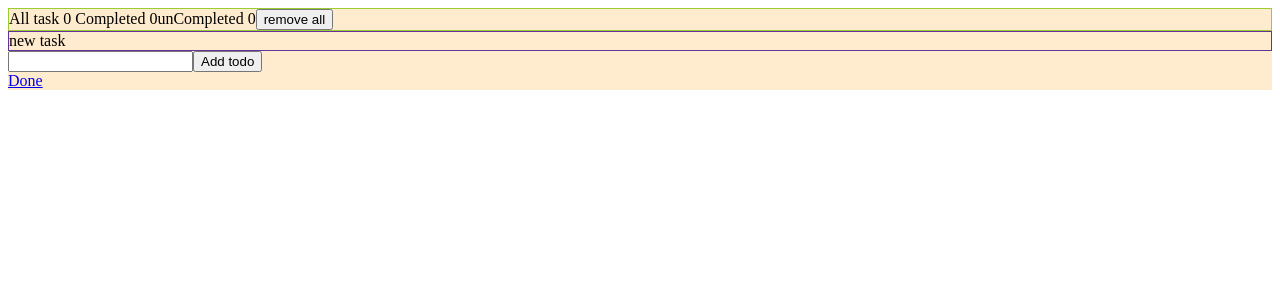
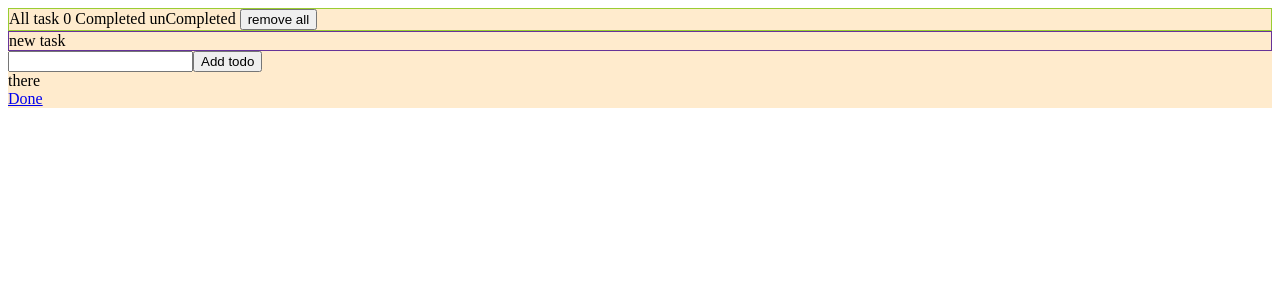
Before and after one commit to takrami/todo-app, a React (Create React App) app: page / in a window 1280 px wide. Shown: the top 300 px of the page. Built offline with nearby package versions, Linux system fonts and the light colour scheme.

Commit message:
add redux persist to set store in localstorage

```diff
--- a/package.json
+++ b/package.json
@@ -49,6 +49,7 @@
   },
   "devDependencies": {
     "@types/react-router-dom": "^5.1.7",
+    "@types/redux-persist": "^4.3.1",
     "@types/styled-components": "^5.1.9",
     "@types/uuid": "^8.3.0",
     "react-redux": "^7.2.3",
--- a/src/App.tsx
+++ b/src/App.tsx
@@ -1,25 +1,56 @@
 import React from "react";
 import { Provider } from "react-redux";
-import { combineReducers, configureStore } from "@reduxjs/toolkit";
+import {
+  configureStore,
+  getDefaultMiddleware,
+  combineReducers,
+} from "@reduxjs/toolkit";
 import { Switch, Route } from "react-router-dom";
+import {
+  persistStore,
+  persistReducer,
+  FLUSH,
+  REHYDRATE,
+  PAUSE,
+  PERSIST,
+  PURGE,
+  REGISTER,
+} from "redux-persist";
+import storage from "redux-persist/lib/storage";
+import { PersistGate } from "redux-persist/integration/react";
 
 import tasks from "./reducers/tasks";
 
 import Main from "./components/Main";
 import CompletedTask from "./pages/CompletedTask";
 
-const reducer = combineReducers({
-  tasks: tasks.reducer,
+// const store = configureStore({ reducer });
+const persistConfig = {
+  key: "root",
+  version: 1,
+  storage,
+};
+const persistedReducer = persistReducer(persistConfig, tasks.reducer);
+
+let store = configureStore({
+  reducer: persistedReducer,
+  middleware: getDefaultMiddleware({
+    serializableCheck: {
+      ignoredActions: [FLUSH, REHYDRATE, PAUSE, PERSIST, PURGE, REGISTER],
+    },
+  }),
 });
 
-const store = configureStore({ reducer });
+let persistor = persistStore(store);
 const App = () => {
   return (
     <Provider store={store}>
-      <Switch>
-        <Route path="/" component={Main} exact />
-        <Route path="/completed-tasks" component={CompletedTask} />
-      </Switch>
+      <PersistGate loading={null} persistor={persistor}>
+        <Switch>
+          <Route path="/" component={Main} exact />
+          <Route path="/completed-tasks" component={CompletedTask} />
+        </Switch>
+      </PersistGate>
     </Provider>
   );
 };
--- a/src/components/AddTask/index.tsx
+++ b/src/components/AddTask/index.tsx
@@ -13,6 +13,7 @@ const AddTask = () => {
 
   const onFormSubmit = (e: any) => {
     e.preventDefault();
+
     const newTask = {
       id: uuidv4(),
       description: value,
--- a/src/components/Header/index.tsx
+++ b/src/components/Header/index.tsx
@@ -6,18 +6,23 @@ import tasks from "../../reducers/tasks";
 import { HeaderContainer } from "./style";
 
 const Header = () => {
-  const items = useSelector((store: any) => store.tasks.items);
+  const items = useSelector((store: any) => store.items);
   const dispatch = useDispatch();
+
   const numberOfTasks = items.length;
 
   const getNumberOfCompletedTasks = (items: any) => {
-    const completedTasks = items.filter((task: any) => task.isCompleted);
-    return completedTasks.length;
+    if (items.length > 0) {
+      const completedTasks = items.filter((task: any) => task.isCompleted);
+      return completedTasks.length;
+    }
   };
 
   const getNumberOfUnCompletedTasks = (items: any) => {
-    const unCompletedTasks = items.filter((task: any) => !task.isCompleted);
-    return unCompletedTasks.length;
+    if (items.length > 0) {
+      const unCompletedTasks = items.filter((task: any) => !task.isCompleted);
+      return unCompletedTasks.length;
+    }
   };
 
   return (
--- a/src/components/TasksList/index.tsx
+++ b/src/components/TasksList/index.tsx
@@ -5,10 +5,11 @@ import moment from "moment";
 import tasks from "../../reducers/tasks";
 
 const TasksList = () => {
-  const items = useSelector((store: any) => store.tasks.items);
+  const items = useSelector((store: any) => store.items);
 
   const dispatch = useDispatch();
 
+  if (items.length > 0) {
     return (
       <div>
         {items.map((task: any) => (
@@ -19,6 +20,7 @@ const TasksList = () => {
               checked={task.isCompleted}
               onChange={() => dispatch(tasks.actions.toggleComplete(task.id))}
             />
+
             {moment(task.createdAt).fromNow()}
             <button onClick={() => dispatch(tasks.actions.removeTask(task.id))}>
               remove
@@ -27,6 +29,8 @@ const TasksList = () => {
         ))}
       </div>
     );
+  }
+  return <div>there</div>;
 };
 
 export default TasksList;
--- a/src/pages/CompletedTask/index.tsx
+++ b/src/pages/CompletedTask/index.tsx
@@ -4,13 +4,30 @@ import { useSelector, useDispatch } from "react-redux";
 import tasks from "../../reducers/tasks";
 
 const CompletedTask = () => {
-  // const items = useSelector((store: any) => store.tasks.items);
+  const items = useSelector((store: any) => store.items);
+
   const dispatch = useDispatch();
 
-  const completedTask = dispatch(tasks.actions.getCompletedTasks());
-  // console.log(completedTask);
+  return items.map((task: any) => {
+    if (task.isCompleted) {
+      return (
+        <div key={task.id} className="task-item">
+          <p>{task.description}</p>
+          <input
+            type="checkbox"
+            checked={task.isCompleted}
+            onChange={() => dispatch(tasks.actions.toggleComplete(task.id))}
+          />
 
-  return <>done</>;
+          <button onClick={() => dispatch(tasks.actions.removeTask(task.id))}>
+            remove
+          </button>
+        </div>
+      );
+    } else {
+      return null;
+    }
+  });
 };
 
 export default CompletedTask;
--- a/src/reducers/tasks.ts
+++ b/src/reducers/tasks.ts
@@ -1,6 +1,6 @@
 import { createSlice } from "@reduxjs/toolkit";
 
-const tasks = createSlice({
+const tasks: any = createSlice({
   name: "tasks",
   initialState: {
     items: [] as any,
@@ -21,7 +21,6 @@ const tasks = createSlice({
     },
 
     addTask: (store, action) => {
-      // console.log(action);
       store.items = [...store.items, action.payload];
     },
 
@@ -36,15 +35,6 @@ const tasks = createSlice({
     removeAllTask: (store) => {
       store.items = [];
     },
-
-    getCompletedTasks: (store) => {
-      console.log(store);
-      // const completedTasks = store.items.filter(
-      //   (task: any) => task.isCompleted
-      // );
-      // return completedTasks;
-      return store.items;
-    },
   },
 });
 
```
Also changed, not shown: 1 other file (tests, documents, lock files or other folders). Lines whose indentation alone changed are shown as unchanged.
